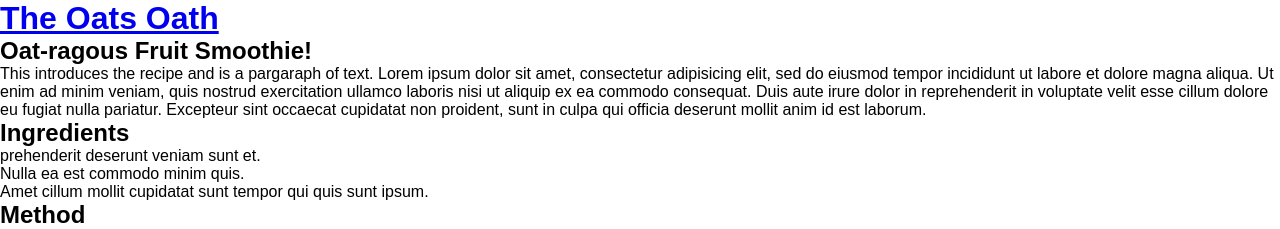
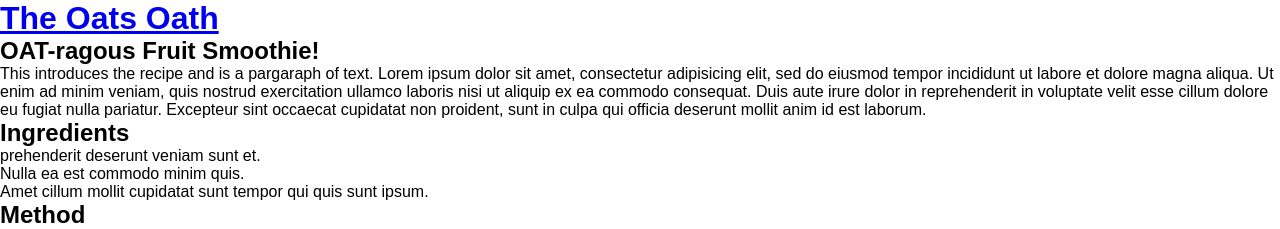
Before and after one commit to natalied0uglas/TheOatsOath, a Jekyll site: the page built from _recipes/recipe2.md, in a window 1280 px wide. Shown: the top 229 px of the page. Built offline with Jekyll 4.4.1, drawn with Linux system fonts in a browser that asks for light colours.

```diff
--- a/_recipes/recipe2.md
+++ b/_recipes/recipe2.md
@@ -1,5 +1,5 @@
 ---
-title: Oat-ragous Fruit Smoothie!
+title: OAT-ragous Fruit Smoothie!
 date: 2019-10-19
 order: 1
 layout: recipe
```
